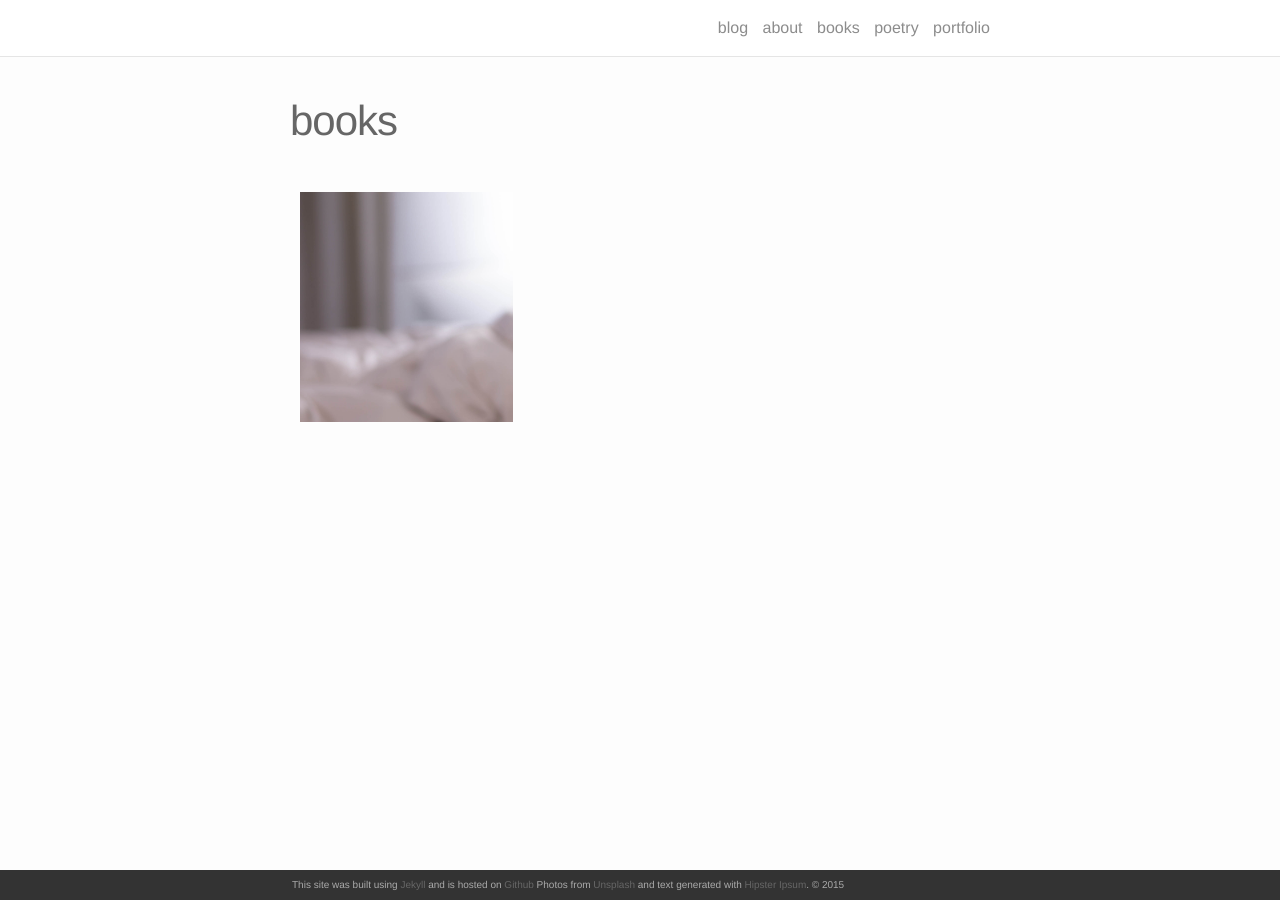
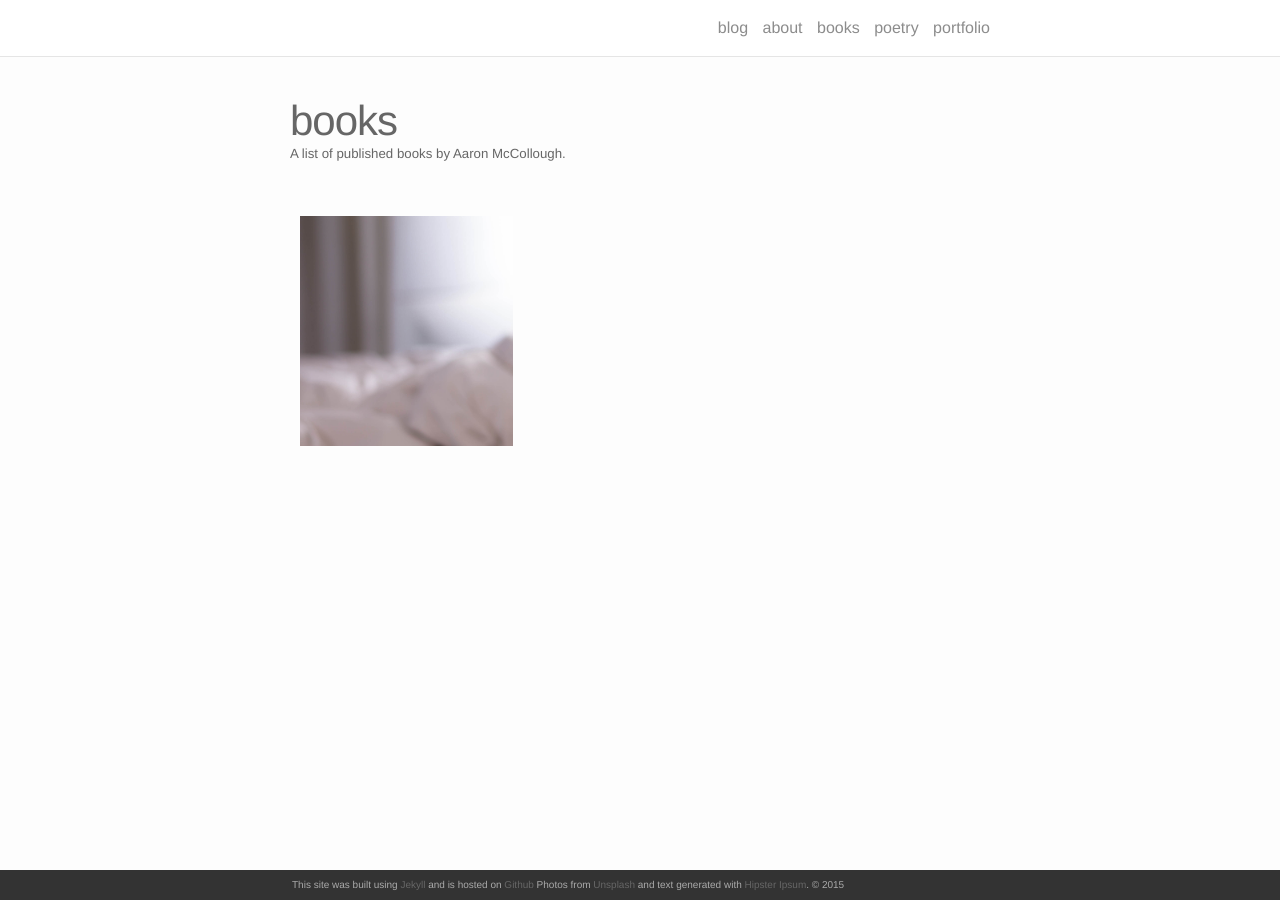
Before and after one commit to amccollo/amccollo.github.io, a Jekyll site: the page built from books.md, in a window 1280 px wide. Built offline with Jekyll 4.4.1, drawn with Linux system fonts in a browser that asks for light colours; nearby versions of some CDN libraries.

Commit message:
Update books.md
adds description

```diff
--- a/books.md
+++ b/books.md
@@ -2,6 +2,7 @@
 layout: page
 title: books
 permalink: /books/
+description: A list of published books by Aaron McCollough.
 ---
 
 {% for project in site.books %}
```
